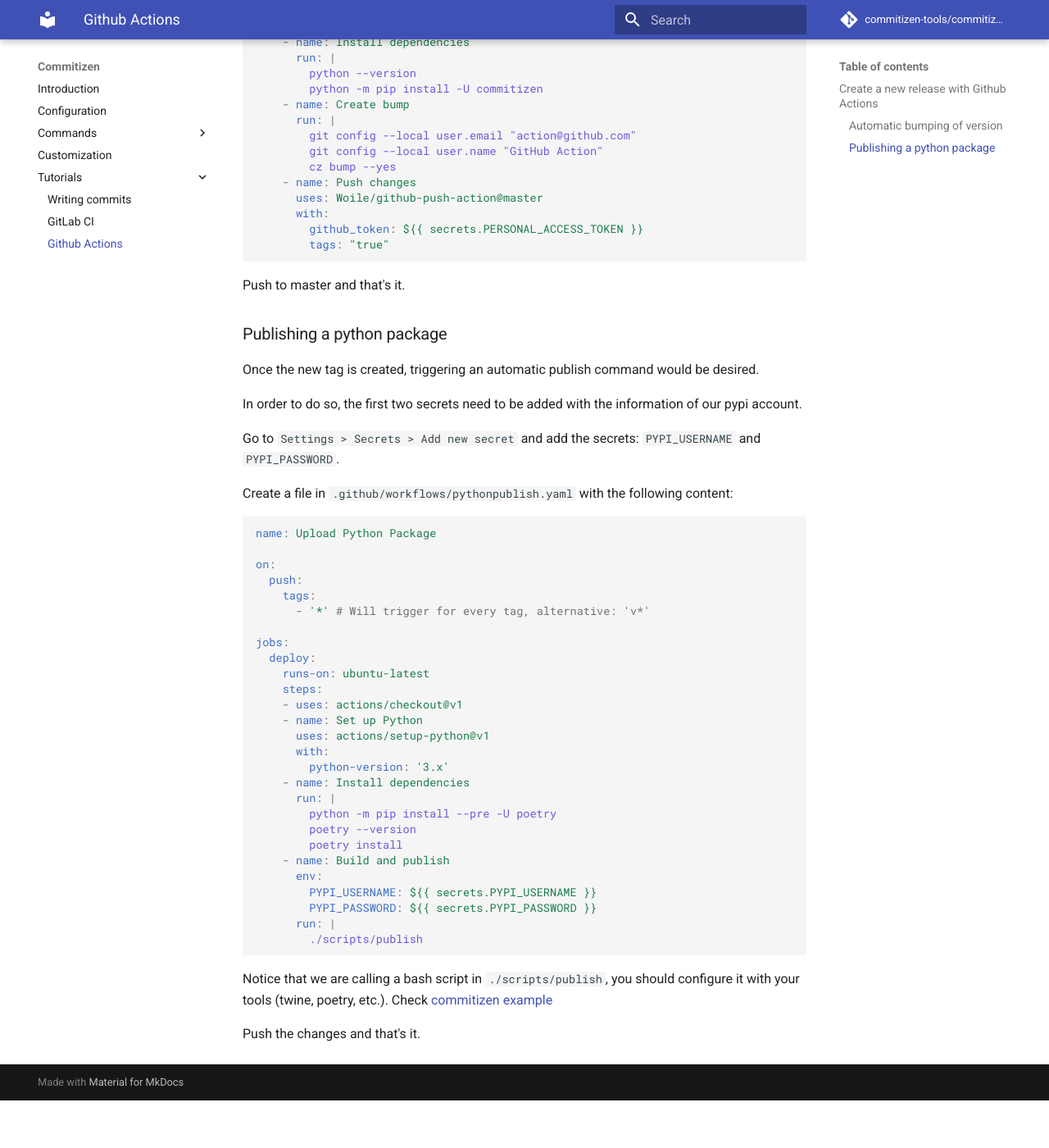
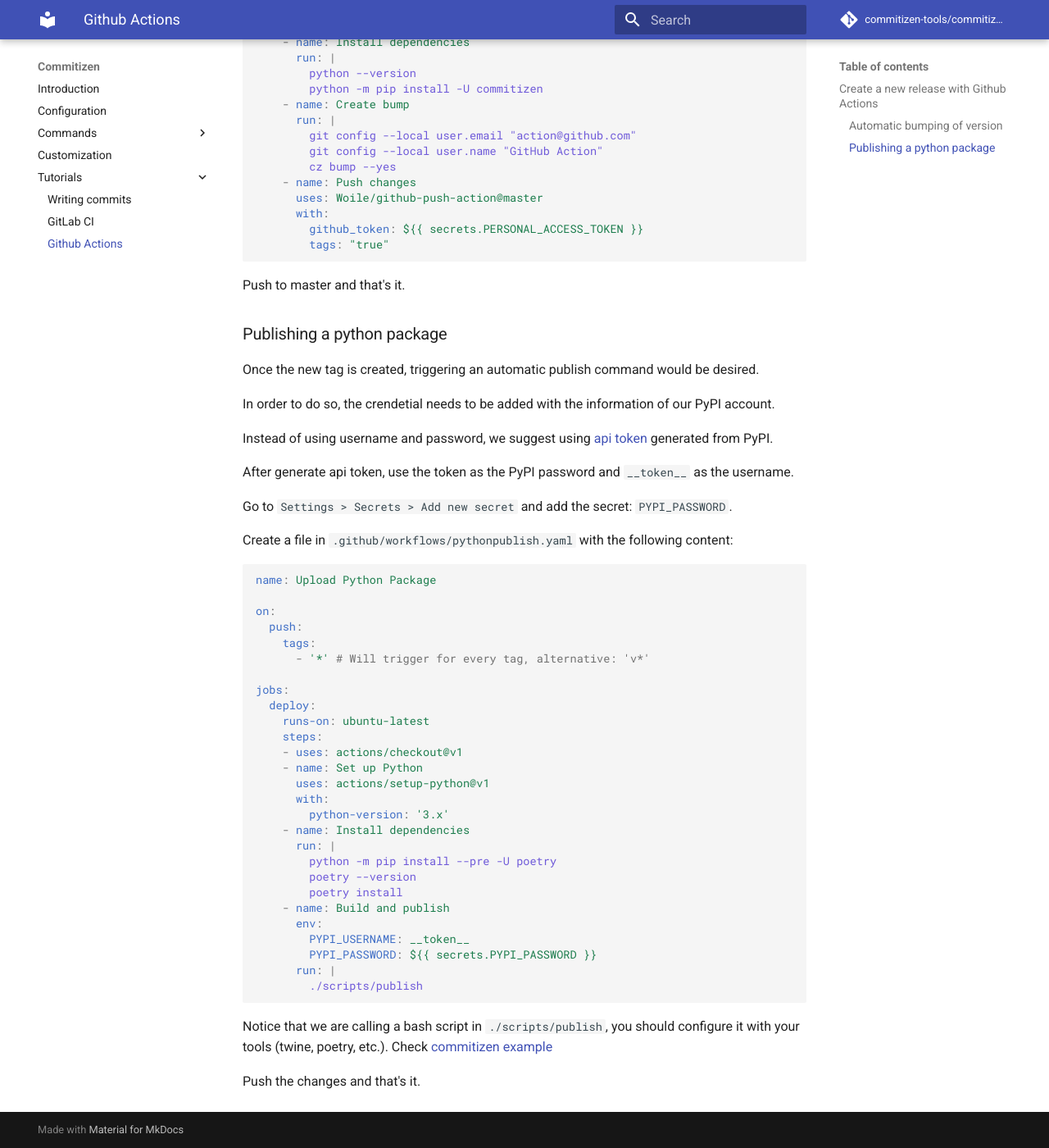
Before and after one commit to commitizen-tools/commitizen, an MkDocs documentation site: the page built from docs/tutorials/github_actions.md, in a window 1280 px wide and 1400 px high, scrolled down 827 px. Shown: the whole window at 82% size. Built offline with MkDocs 1.6.1 and Material for MkDocs 9.7.7, drawn with Linux system fonts in a browser that asks for light colours; comment, search, counter and statistics services are not loaded; before the commit the page ends 2169 px from its top, so only the background shows below that.

Commit message:
docs(tutorial/github_actions): suggest using pypi api token
#161

````diff
--- a/docs/tutorials/github_actions.md
+++ b/docs/tutorials/github_actions.md
@@ -56,10 +56,13 @@
 
 Once the new tag is created, triggering an automatic publish command would be desired.
 
-In order to do so, the first two secrets need to be added with the information
-of our pypi account.
+In order to do so, the crendetial needs to be added with the information of our PyPI account.
 
-Go to `Settings > Secrets > Add new secret` and add the secrets: `PYPI_USERNAME` and `PYPI_PASSWORD`.
+Instead of using username and password, we suggest using [api token](https://pypi.org/help/#apitoken) generated from PyPI.
+
+After generate api token, use the token as the PyPI password and `__token__` as the username.
+
+Go to `Settings > Secrets > Add new secret` and add the secret: `PYPI_PASSWORD`.
 
 Create a file in `.github/workflows/pythonpublish.yaml` with the following content:
 
@@ -87,13 +90,12 @@
         poetry install
     - name: Build and publish
       env:
-        PYPI_USERNAME: ${{ secrets.PYPI_USERNAME }}
+        PYPI_USERNAME: __token__
         PYPI_PASSWORD: ${{ secrets.PYPI_PASSWORD }}
       run: |
         ./scripts/publish
 ```
 
-Notice that we are calling a bash script in `./scripts/publish`, you should
-configure it with your tools (twine, poetry, etc.). Check [commitizen example](https://github.com/commitizen-tools/commitizen/blob/master/scripts/publish)
+Notice that we are calling a bash script in `./scripts/publish`, you should configure it with your tools (twine, poetry, etc.). Check [commitizen example](https://github.com/commitizen-tools/commitizen/blob/master/scripts/publish)
 
 Push the changes and that's it.
````
